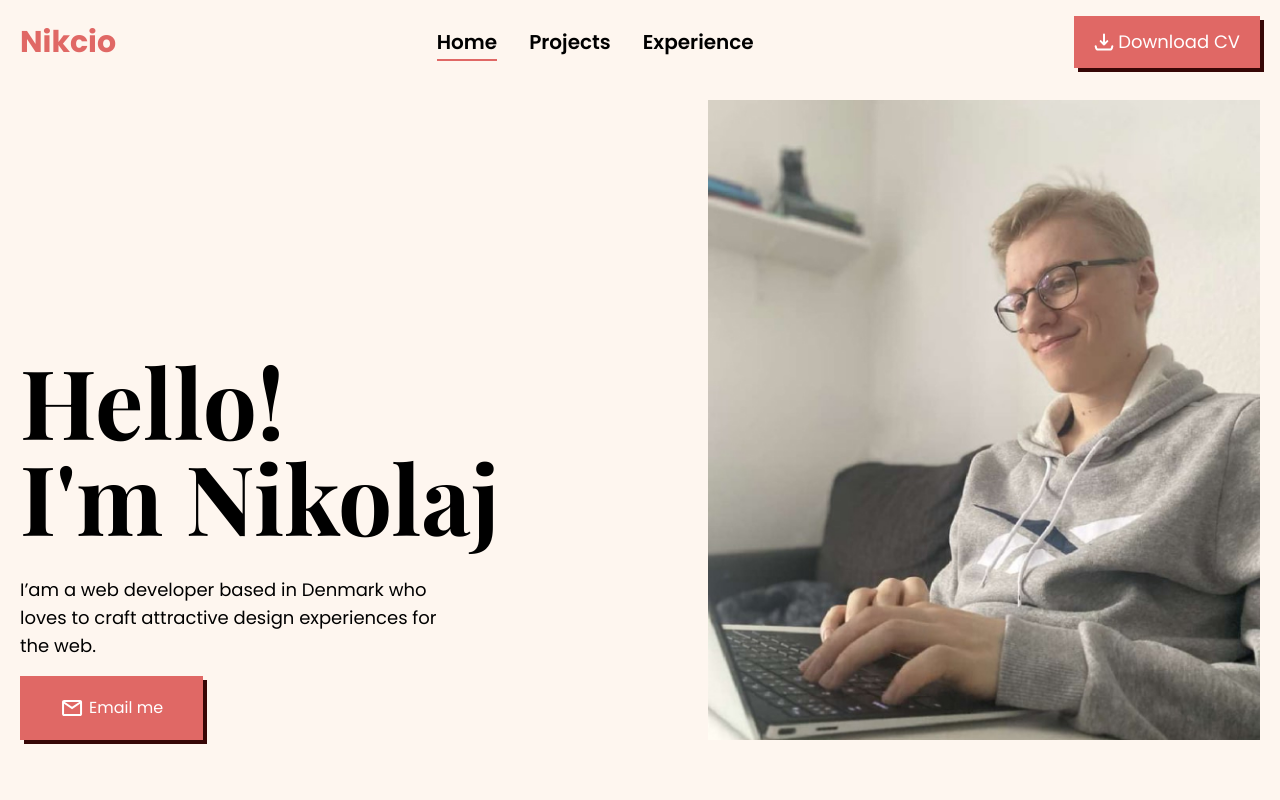
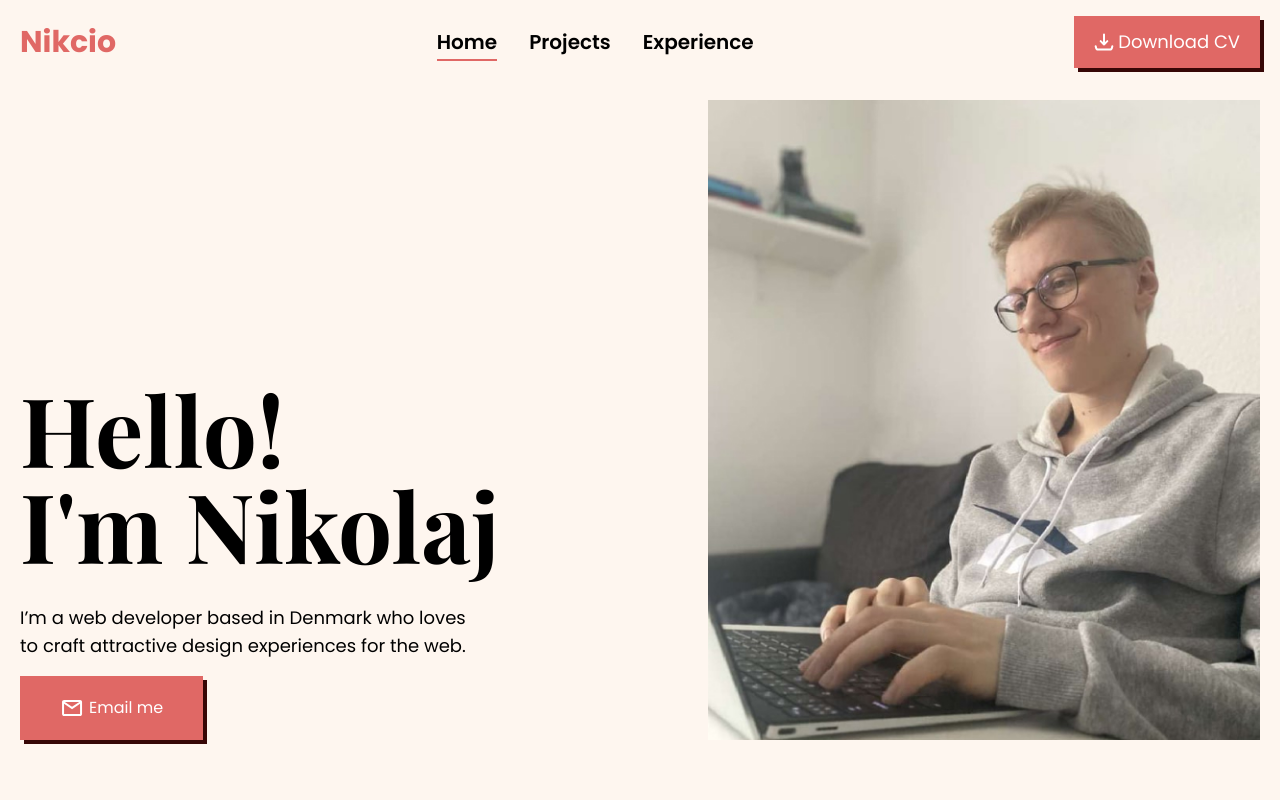
Before and after one commit to nikcio/Personal-site, a Nuxt app in the folder frontend/personal-site/: page / in a window 1280 px wide. Shown: the top 800 px of the page. Built offline with nearby package versions, Linux system fonts and the light colour scheme.

Commit message:
feat: Updated CV

```diff
--- a/frontend/personal-site/components/elements/ElementsHero.vue
+++ b/frontend/personal-site/components/elements/ElementsHero.vue
@@ -6,7 +6,7 @@
         <br />I'm Nikolaj
       </h1>
       <p class="hero-text">
-        I’am a web developer based in Denmark who loves to craft attractive
+        I’m a web developer based in Denmark who loves to craft attractive
         design experiences for the web.
       </p>
       <ButtonsMedium
```
Also changed, not shown: frontend/personal-site/public/files/cv_website.svg, 1 other file (tests, documents, lock files or other folders).
